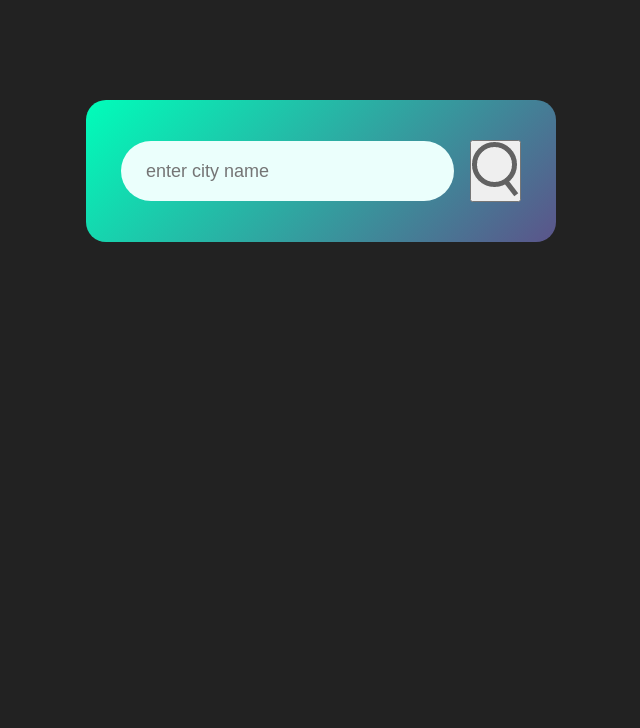
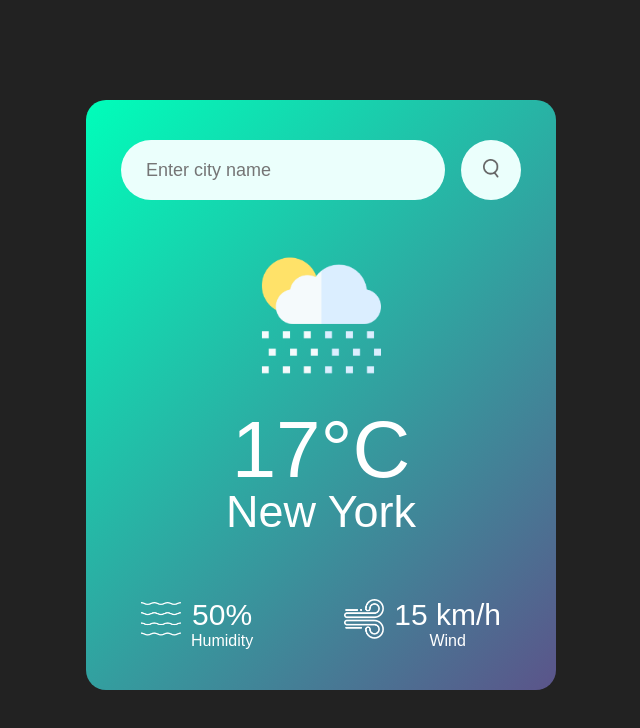
Before and after one commit to mrbinaya-dot/weather-app, a plain HTML site: page index.html in a window 1280 px wide. Shown: the whole page, without its empty margins (319-959 px from the left). Drawn offline with Linux system fonts and the light colour scheme.

Commit message:
html and css setup completed

```diff
--- a/index.html
+++ b/index.html
@@ -10,8 +10,30 @@
 
     <div class="card">
         <div class="search">
-            <input type="text" placeholder="enter city name" spellcheck="false ">
+            <input type="text" placeholder="Enter city name" spellcheck="false ">
             <button><img src="images/search.png"></button>
+        </div>
+        <div class="weather">
+            <img src="images/rain.png" class="weather-icon">
+            <h1 class="temp">17°C</h1>
+            <h2 class="city">New York</h2>
+            <div class="details">
+                <div class="col">
+                    <img src="images/humidity.png" alt="">
+                    <div>
+                        <p class="humidity">50%</p>
+                        <p>Humidity</p>
+                    </div>
+                </div>
+            <div class="col">
+                    <img src="images/wind.png" alt="">
+                    <div>
+                        <p class="wind">15 km/h</p>
+                        <p>Wind</p>
+                    </div>
+
+                </div>
+            </div>
         </div>
     </div>
 
--- a/style.css
+++ b/style.css
@@ -25,6 +25,7 @@
     display: flex;
     align-items: center;
     justify-content: space-between;
+    font-family: sans-serif;
 }
 .search input{
     border: 0;
@@ -39,3 +40,55 @@
     font-size: 18px;
 
 }
+.search button{
+       border: 0;
+    outline: 0;
+    background:#ebfffc;
+    border-radius: 50%;
+    width: 60px;
+    height:60px;
+    cursor: pointer;
+
+}
+.search button img{
+    width: 16px;
+}
+.weather-icon{
+    width: 170px;
+    margin-top: 30px;
+}
+.weather h1{
+    font-size: 80px;
+    font-weight:500 ;
+}
+.weather h2{
+    font-size: 45px;
+    font-weight:400 ;
+    margin-top: -10px;
+}
+.details{
+  display: flex;
+  justify-content: space-between;
+  align-items: center;
+    padding: 0 20px;
+    margin-top: 50px;
+
+}
+.col{
+    display: flex;
+    align-items: center ;
+    text-align: center;
+
+
+}
+
+
+.col img{
+    width: 40px;
+    margin-right: 10px;
+
+}
+.humidity, .wind{
+font-size: 30px;
+margin-top: 10px;
+}
```
